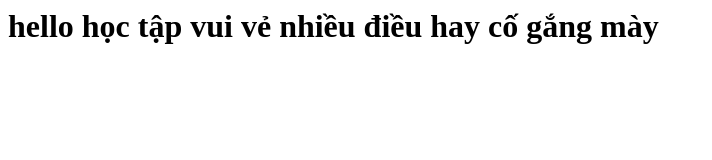
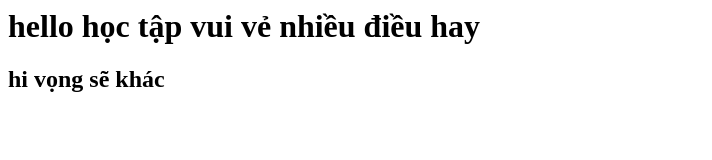
Before and after one commit to chuvanloi/hoc-tap-va-lam-vien, a plain HTML site: page index.html in a window 1280 px wide. Shown: the whole page, without its empty margins (0-712 px from the left). Drawn offline with Linux system fonts and the light colour scheme.

Commit message:
resolve conflict

```diff
--- a/index.html
+++ b/index.html
@@ -1,5 +1,7 @@
 <h1>hello
 học tập vui vẻ
   nhiều điều hay
-  cố gắng mày
 </h1>
+<h2>
+  hi vọng sẽ khác
+</h2>
```
